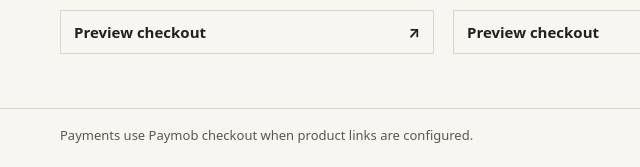
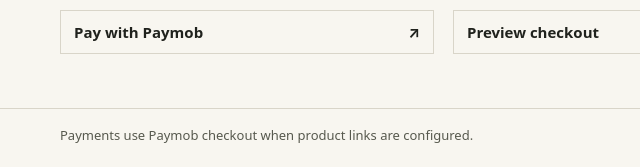
Before and after one commit to Hazem-Ismail/firstbusiness, a plain HTML site: page index.html in a window 1280 px wide. Shown: the part 1548-1715 px from the top of the page, 0-640 px from the left. Drawn offline with Linux system fonts and the light colour scheme.

Commit message:
Connect T-shirt to Paymob test checkout

```diff
--- a/index.html
+++ b/index.html
@@ -10,7 +10,7 @@
     // Edit the prices in EGP and paste each product's public Paymob link into paymentUrl.
     // Set the corresponding amount in Paymob too. Updating price here changes the display only.
     const products = [
-      { name: "Classic Cotton Tee", color: "Washed black", price: 350, paymentUrl: "", imageKey: "TEE" },
+            { name: "Classic Cotton Tee", color: "Washed black", price: 350, paymentUrl: "https://accept.paymobsolutions.com/standalone?ref=p_LRR2VDVnWEdZYU9GVGo5OW5JazFSSHE0dz09XzM2TGNtWTM0SWVzYVRGdHFyNEh1a1E9PQ", imageKey: "TEE" },
       { name: "Everyday Hoodie", color: "Sand beige", price: 650, paymentUrl: "", imageKey: "HOODIE" },
       { name: "Utility Cargo Pants", color: "Olive green", price: 750, paymentUrl: "", imageKey: "CARGO" }
     ];
```
